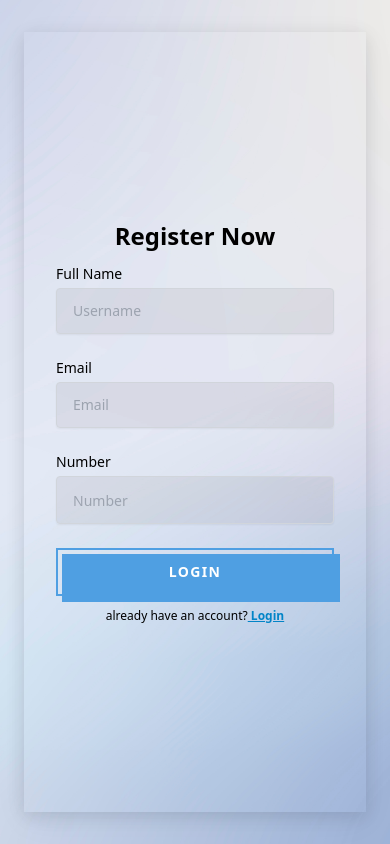
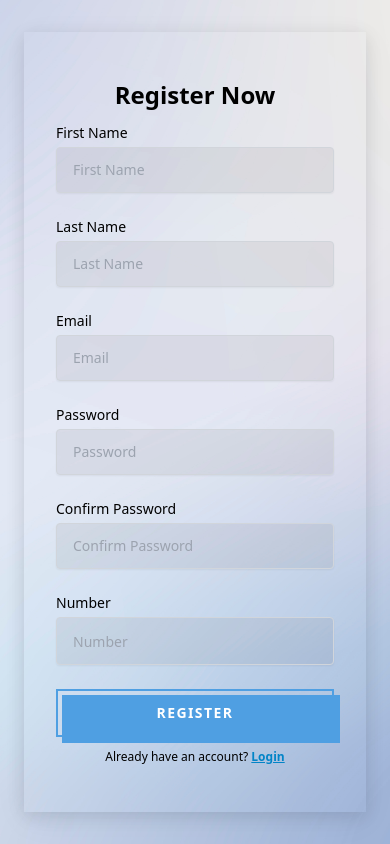
Before and after one commit to tusharshaha/event-management, a React (Vite) app in the folder client/: page /register in a window 390 px wide. Built offline with nearby package versions, Linux system fonts and the light colour scheme; no server answers.

Commit message:
login and register updated

```diff
--- a/client/src/pages/Register/Register.jsx
+++ b/client/src/pages/Register/Register.jsx
@@ -1,69 +1,226 @@
-import React, { useEffect } from 'react';
-import logBg from '../../assets/Event/form_bg3.jpg';
-import { Link } from 'react-router-dom';
+import React, { useState } from "react";
+import logBg from "../../assets/Event/form_bg3.jpg";
+import { Link } from "react-router-dom";
 import { FcGoogle } from "react-icons/fc";
+import axiosRequest from "../../utils/axios.service";
 
 const Register = () => {
+    const inputStyles =
+        "w-full px-4 py-3 flex-grow mb-2 bg-[#1608080f] transition duration-200 border border-gray-300 rounded shadow-sm appearance-none focus:border-deep-purple-accent-400 focus:outline-none focus:border-violet-500 ";
+    const buttonStyles = "btn_group group w-full block block_btn";
+    const btnSpanStyles =
+        "absolute inset-0 translate-x-1.5 translate-y-1.5 bg-[#4f9fe2] transition-transform group-hover:translate-y-0 group-hover:translate-x-0";
+    const btnTextStyles = "btn w-full block";
+
+    // State variables for form data and validation errors
+    const [formData, setFormData] = useState({
+        firstName: "",
+        lastName: "",
+        email: "",
+        password: "",
+        confirmPassword: "",
+        number: "",
+    });
+
+    const [errors, setErrors] = useState({});
+
+    const handleSubmit = async (e) => {
+        e.preventDefault();
+
+        // Validate the form data (add your validation logic here)
+        const validationErrors = {};
+
+        if (!formData.firstName) {
+            validationErrors.firstName = "First Name is required";
+        }
+
+        if (!formData.lastName) {
+            validationErrors.lastName = "Last Name is required";
+        }
+
+        if (!formData.email) {
+            validationErrors.email = "Email is required";
+        } else if (!isValidEmail(formData.email)) {
+            validationErrors.email = "Invalid email format";
+        }
+
+        if (!formData.password) {
+            validationErrors.password = "Password is required";
+        } else if (formData.password.length < 6) {
+            validationErrors.password = "Password must be at least 6 characters";
+        }
+
+        if (formData.password !== formData.confirmPassword) {
+            validationErrors.confirmPassword = "Passwords do not match";
+        }
+
+        if (!formData.number) {
+            validationErrors.number = "Number is required";
+        }
+
+        // If there are validation errors, set them in the state
+        if (Object.keys(validationErrors).length > 0) {
+            setErrors(validationErrors);
+        } else {
+            // If no errors, you can submit the form data here
+            try {
+                // If no errors, you can submit the form data here using axiosRequest
+                const response = await axiosRequest.post("/user/signup", formData); // Adjust the API endpoint
+                console.log("Form submitted:", response);
+            } catch (error) {
+                console.error("Error submitting form:", error);
+            }
+        }
 
 
-    // useEffect(() => {
-    //     document.getElementsByClassName('hidden_footer')[0].style.display= 'none'
-    //   }, []);
+    };
 
+    const isValidEmail = (email) => {
+        // Add your email validation logic here
+        return /^[^\s@]+@[^\s@]+\.[^\s@]+$/.test(email);
+    };
+
+    // Handle input changes and update form data
+    const handleInputChange = (e) => {
+        const { name, value } = e.target;
+        setFormData({ ...formData, [name]: value });
+    };
 
     return (
         <>
-
             <section className="log_bg ">
                 <div className="container h-full px-6 lg:py-24 md:py-16 sm:py-8 py-8">
                     <div className="inner_box">
-                        {/* <!-- Left column container with background--> */}
                         <div className="mb-12 md:mb-0 w-full h-full bg-gradient-to-r from-violet-500 to-fuchsia-500 saml_img">
-                            <img
-                                src={logBg}
-                                className="w-full h-full"
-                                alt="Phone image"
-                            />
+                            <img src={logBg} className="w-full h-full" alt="Phone image" />
                         </div>
 
                         <div className="w-full p-8 space-y-3 rounded-xl dark:bg-gray-900 dark:text-gray-100">
                             <h1 className="text-2xl font-bold text-center">Register Now</h1>
-                            <form  action="" className="space-y-6">
-                            <div className="space-y-1 text-sm">
-                                    <label htmlFor="username" className="block dark:text-gray-400">Full Name</label>
-                                    <input type="text" name="username" id="username" placeholder="Username" className="w-full px-4 py-3 flex-grow mb-2 bg-[#1608080f] transition duration-200 border border-gray-300 rounded shadow-sm appearance-none focus:border-deep-purple-accent-400 focus:outline-none focus:border-violet-500 " />
+                            <form onSubmit={handleSubmit} className="space-y-6">
+                                <div className="space-y-1 text-sm">
+                                    <label htmlFor="firstName" className="block dark:text-gray-400">
+                                        First Name
+                                    </label>
+                                    <input
+                                        type="text"
+                                        name="firstName"
+                                        id="firstName"
+                                        placeholder="First Name"
+                                        className={inputStyles}
+                                        value={formData.firstName}
+                                        onChange={handleInputChange}
+                                    />
+                                    {errors.firstName && (
+                                        <p className="text-red-500 text-xs mt-1">{errors.firstName}</p>
+                                    )}
                                 </div>
                                 <div className="space-y-1 text-sm">
-                                    <label htmlFor="email" className="block dark:text-gray-400">Email</label>
-                                    <input type="text" name="email" id="email" placeholder="Email" className="w-full px-4 py-3 flex-grow mb-2 transition duration-200 bg-[#1608080f] border border-gray-300 rounded shadow-sm appearance-none focus:border-deep-purple-accent-400 focus:outline-none focus:border-violet-500 " />
+                                    <label htmlFor="lastName" className="block dark:text-gray-400">
+                                        Last Name
+                                    </label>
+                                    <input
+                                        type="text"
+                                        name="lastName"
+                                        id="lastName"
+                                        placeholder="Last Name"
+                                        className={inputStyles}
+                                        value={formData.lastName}
+                                        onChange={handleInputChange}
+                                    />
+                                    {errors.lastName && (
+                                        <p className="text-red-500 text-xs mt-1">{errors.lastName}</p>
+                                    )}
                                 </div>
                                 <div className="space-y-1 text-sm">
-                                    <label htmlFor="number" className="block dark:text-gray-400">Number</label>
-                                    <input type="number" name="number" id="number" placeholder="Number" className="w-full px-4 py-3  flex-grow  h-12 mb-2 transition duration-200 bg-[#1608080f] border border-gray-300 rounded shadow-sm appearance-none focus:border-deep-purple-accent-400 focus:outline-none focus:border-violet-500 " />
-
+                                    <label htmlFor="email" className="block dark:text-gray-400">
+                                        Email
+                                    </label>
+                                    <input
+                                        type="text"
+                                        name="email"
+                                        id="email"
+                                        placeholder="Email"
+                                        className={inputStyles}
+                                        value={formData.email}
+                                        onChange={handleInputChange}
+                                    />
+                                    {errors.email && (
+                                        <p className="text-red-500 text-xs mt-1">{errors.email}</p>
+                                    )}
                                 </div>
-                                <button
-                                    className="btn_group group w-full block block_btn"
-                                >
-                                    <span className="absolute inset-0 translate-x-1.5 translate-y-1.5 bg-[#4f9fe2] transition-transform group-hover:translate-y-0 group-hover:translate-x-0" />
-
-                                    <span className="btn w-full block">
-                                        Login
-                                    </span>
+                                <div className="space-y-1 text-sm">
+                                    <label htmlFor="password" className="block dark:text-gray-400">
+                                        Password
+                                    </label>
+                                    <input
+                                        type="password"
+                                        name="password"
+                                        id="password"
+                                        placeholder="Password"
+                                        className={inputStyles}
+                                        value={formData.password}
+                                        onChange={handleInputChange}
+                                    />
+                                    {errors.password && (
+                                        <p className="text-red-500 text-xs mt-1">{errors.password}</p>
+                                    )}
+                                </div>
+                                <div className="space-y-1 text-sm">
+                                    <label htmlFor="confirmPassword" className="block dark:text-gray-400">
+                                        Confirm Password
+                                    </label>
+                                    <input
+                                        type="password"
+                                        name="confirmPassword"
+                                        id="confirmPassword"
+                                        placeholder="Confirm Password"
+                                        className={inputStyles}
+                                        value={formData.confirmPassword}
+                                        onChange={handleInputChange}
+                                    />
+                                    {errors.confirmPassword && (
+                                        <p className="text-red-500 text-xs mt-1">{errors.confirmPassword}</p>
+                                    )}
+                                </div>
+                                <div className="space-y-1 text-sm">
+                                    <label htmlFor="number" className="block dark:text-gray-400">
+                                        Number
+                                    </label>
+                                    <input
+                                        type="number"
+                                        name="number"
+                                        id="number"
+                                        placeholder="Number"
+                                        className={`${inputStyles} h-12`}
+                                        value={formData.number}
+                                        onChange={handleInputChange}
+                                    />
+                                    {errors.number && (
+                                        <p className="text-red-500 text-xs mt-1">{errors.number}</p>
+                                    )}
+                                </div>
+                                <button type="submit" className={buttonStyles}>
+                                    <span className={btnSpanStyles} />
+                                    <span className={btnTextStyles}>Register</span>
                                 </button>
                             </form>
-
-                            <p className="text-xs text-center sm:px-6 dark:text-gray-400">already have an account?
-                                <Link rel="noopener noreferrer" to='/login' className="underline text-sky-600 font-semibold"> Login</Link>
+                            <p className="text-xs text-center sm:px-6 dark:text-gray-400">
+                                Already have an account?{" "}
+                                <Link
+                                    rel="noopener noreferrer"
+                                    to="/login"
+                                    className="underline text-sky-600 font-semibold"
+                                >
+                                    Login
+                                </Link>
                             </p>
                         </div>
-
                     </div>
                 </div>
             </section>
+        </>
+    );
+};
 
-        </>
-    )
-}
-
-export default Register
+export default Register;
--- a/client/src/pages/login/Login.jsx
+++ b/client/src/pages/login/Login.jsx
@@ -1,83 +1,118 @@
-import React, { useEffect } from 'react';
-import logBg from '../../assets/Event/form_bg3.jpg';
-import { Link } from 'react-router-dom';
+import React, { useEffect } from "react";
+import logBg from "../../assets/Event/form_bg3.jpg";
+import { Link } from "react-router-dom";
 import { FcGoogle } from "react-icons/fc";
 
 const Login = () => {
+    const inputClasses = "w-full px-4 py-3 flex-grow mb-2 transition duration-200 bg-[#1608080f] border border-gray-300 rounded shadow-sm appearance-none focus:border-deep-purple-accent-400 focus:outline-none focus:border-violet-500 ";
+    const passwordInputClasses = "w-full px-4 py-3  flex-grow  h-12 mb-2 transition duration-200 bg-[#1608080f] border border-gray-300 rounded shadow-sm appearance-none focus:border-deep-purple-accent-400 focus:outline-none focus:border-violet-500 ";
+    const btnGroupClasses = "btn_group group w-full block block_btn";
+    const btnClasses = "btn w-full block";
+    const dividerClasses = "flex-1 h-px sm:w-16 dark:bg-gray-700";
+    const loginWithSocialAccountsClasses = "px-3 text-sm dark:text-gray-400";
+    const loginWithGoogleButtonClasses = "relative px-5 py-2 font-medium text-white group";
+    const loginWithGoogleButtonBackgroundClasses = "absolute inset-0 w-full h-full transition-all duration-300 ease-out transform translate-x-0 -skew-x-12 bg-purple-500 group-hover:bg-purple-700 group-hover:skew-x-12";
+    const loginWithGoogleButtonBackground2Classes = "absolute inset-0 w-full h-full transition-all duration-300 ease-out transform skew-x-12 bg-[#221ca0] group-hover:bg-purple-500 group-hover:-skew-x-12";
+    const loginWithGoogleButtonIconClasses = "absolute bottom-0 left-0 hidden w-10 h-20 transition-all duration-100 ease-out transform -translate-x-8 translate-y-10 bg-purple-600 -rotate-12";
+    const loginWithGoogleButtonIcon2Classes = "absolute bottom-0 right-0 hidden w-10 h-20 transition-all duration-100 ease-out transform translate-x-10 translate-y-8 bg-purple-400 -rotate-12";
 
     // useEffect(() => {
     //     document.getElementsByClassName('hidden_footer')[0].style.display = 'none'
     // }, []);
 
-
     return (
         <>
-
             <section className="log_bg">
                 <div className="container h-full px-6 lg:py-24 md:py-16 sm:py-8 py-8">
                     <div className="inner_box">
                         {/* <!-- Left column container with background--> */}
                         <div className="mb-12 md:mb-0 w-full h-full bg-gradient-to-r from-violet-500 to-fuchsia-500 saml_img">
-                            <img
-                                src={logBg}
-                                className="w-full h-full"
-                                alt="Phone image"
-                            />
+                            <img src={logBg} className="w-full h-full" alt="Phone image" />
                         </div>
-
                         <div className="w-full h-full p-8 space-y-3 rounded-xl dark:text-gray-100">
                             <h1 className="text-2xl font-bold text-center">Login</h1>
                             <form action="" className="space-y-6">
                                 <div className="space-y-1 text-sm">
-                                    <label htmlFor="username" className="block dark:text-gray-400">Username</label>
-                                    <input type="text" name="username" id="username" placeholder="Username" className="w-full px-4 py-3 flex-grow mb-2 transition duration-200 bg-[#1608080f] border border-gray-300 rounded shadow-sm appearance-none focus:border-deep-purple-accent-400 focus:outline-none focus:border-violet-500 " />
+                                    <label
+                                        htmlFor="username"
+                                        className="block dark:text-gray-400"
+                                    >
+                                        Username
+                                    </label>
+                                    <input
+                                        type="text"
+                                        name="username"
+                                        id="username"
+                                        placeholder="Username"
+                                        className={inputClasses}
+                                    />
                                 </div>
                                 <div className="space-y-1 text-sm">
-                                    <label htmlFor="password" className="block dark:text-gray-400">Password</label>
-                                    <input type="password" name="password" id="password" placeholder="Password" className="w-full px-4 py-3  flex-grow  h-12 mb-2 transition duration-200 bg-[#1608080f] border border-gray-300 rounded shadow-sm appearance-none focus:border-deep-purple-accent-400 focus:outline-none focus:border-violet-500 " />
+                                    <label
+                                        htmlFor="password"
+                                        className="block dark:text-gray-400"
+                                    >
+                                        Password
+                                    </label>
+                                    <input
+                                        type="password"
+                                        name="password"
+                                        id="password"
+                                        placeholder="Password"
+                                        className={passwordInputClasses}
+                                    />
                                     <div className="flex justify-end text-xs dark:text-gray-400">
-                                        <a rel="noopener noreferrer" href="#">Forgot Password?</a>
+                                        <a rel="noopener noreferrer" href="#">
+                                            Forgot Password?
+                                        </a>
                                     </div>
                                 </div>
-                                <button
-                                    className="btn_group group w-full block block_btn"
-                                >
+                                <button className={btnGroupClasses}>
                                     <span className="absolute inset-0 translate-x-1.5 translate-y-1.5 bg-[#4f9fe2] transition-transform group-hover:translate-y-0 group-hover:translate-x-0" />
 
-                                    <span className="btn w-full block">
-                                        Login
-                                    </span>
+                                    <span className={btnClasses}>Login</span>
                                 </button>
                             </form>
                             <div className="flex items-center pt-4 space-x-1">
-                                <div className="flex-1 h-px sm:w-16 dark:bg-gray-700"></div>
-                                <p className="px-3 text-sm dark:text-gray-400">Login with social accounts</p>
-                                <div className="flex-1 h-px sm:w-16 dark:bg-gray-700"></div>
+                                <div className={dividerClasses}></div>
+                                <p className={loginWithSocialAccountsClasses}>
+                                    Login with social accounts
+                                </p>
+                                <div className={dividerClasses}></div>
                             </div>
                             <div className="flex justify-center space-x-4">
                                 {/* <button aria-label="Log in with Google" className="p-3 rounded-sm">
-                                    <FcGoogle />
-                                </button> */}
-                                <button className="relative px-5 py-2 font-medium text-white group">
-                                    <span className="absolute inset-0 w-full h-full transition-all duration-300 ease-out transform translate-x-0 -skew-x-12 bg-purple-500 group-hover:bg-purple-700 group-hover:skew-x-12"></span>
-                                    <span className="absolute inset-0 w-full h-full transition-all duration-300 ease-out transform skew-x-12 bg-[#221ca0] group-hover:bg-purple-500 group-hover:-skew-x-12"></span>
-                                    <span className="absolute bottom-0 left-0 hidden w-10 h-20 transition-all duration-100 ease-out transform -translate-x-8 translate-y-10 bg-purple-600 -rotate-12"></span>
-                                    <span className="absolute bottom-0 right-0 hidden w-10 h-20 transition-all duration-100 ease-out transform translate-x-10 translate-y-8 bg-purple-400 -rotate-12"></span>
-                                    <span className="relative flex justify-center items-center gap-6">  <FcGoogle />Login with </span>
+                                                                        <FcGoogle />
+                                                                </button> */}
+                                <button className={loginWithGoogleButtonClasses}>
+                                    <span className={loginWithGoogleButtonBackgroundClasses}></span>
+                                    <span className={loginWithGoogleButtonBackground2Classes}></span>
+                                    <span className={loginWithGoogleButtonIconClasses}></span>
+                                    <span className={loginWithGoogleButtonIcon2Classes}></span>
+                                    <span className="relative flex justify-center items-center gap-6">
+                                        {" "}
+                                        <FcGoogle />
+                                        Login with{" "}
+                                    </span>
                                 </button>
-
                             </div>
-                            <p className="text-xs text-center sm:px-6 dark:text-gray-400">Don't have an account?
-                                <Link rel="noopener noreferrer" to='/register' className="underline text-sky-600 font-semibold"> Sign up</Link>
+                            <p className="text-xs text-center sm:px-6 dark:text-gray-400">
+                                Don't have an account?
+                                <Link
+                                    rel="noopener noreferrer"
+                                    to="/register"
+                                    className="underline text-sky-600 font-semibold"
+                                >
+                                    {" "}
+                                    Sign up
+                                </Link>
                             </p>
                         </div>
-
                     </div>
                 </div>
             </section>
+        </>
+    );
+};
 
-        </>
-    )
-}
-
-export default Login
+export default Login;
```
